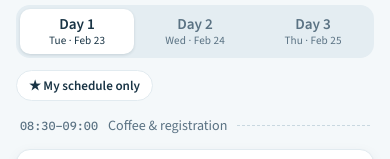
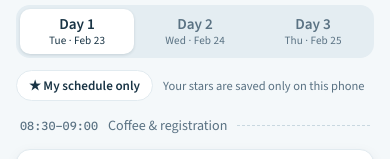
Before and after one commit to ibbrc2027/ibbrc2027.github.io, a plain HTML site: page index.html in a window 390 px wide. Shown: the part 255-414 px from the top of the page. Drawn offline with nearby package versions, Linux system fonts and the light colour scheme.

Commit message:
Program: note that starred talks are saved only on this phone
Small grey line next to the "My schedule only" button: "Your stars are saved only on this phone"
(stars are kept in the browser's local storage, not sent anywhere).

Co-Authored-By: Claude Opus 5.5 <noreply@anthropic.com>

```diff
--- a/index.html
+++ b/index.html
@@ -68,7 +68,8 @@ p.lede{color:var(--muted);margin:0 0 14px;max-width:65ch;font-size:.92rem}
 .daypick button small{font:500 .7rem/1.2 var(--body);letter-spacing:.01em}
 .daypick button[aria-pressed="true"]{background:var(--surface);color:var(--ink);box-shadow:0 1px 3px rgba(25,52,69,.15)}
 .daypick button .today{display:inline-block;width:6px;height:6px;border-radius:50%;background:var(--accent);margin-left:4px;vertical-align:middle}
-.filterbar{display:flex;gap:8px;align-items:center;margin:2px 0 12px;flex-wrap:wrap}
+.filterbar{display:flex;gap:4px 10px;align-items:center;margin:2px 0 12px;flex-wrap:wrap}
+.savenote{font-size:.78rem;color:var(--muted)}
 .chip{font:600 .82rem var(--body);border:1px solid var(--line);background:var(--surface);color:var(--ink);padding:6px 12px;border-radius:999px;cursor:pointer;touch-action:manipulation}
 .chip[aria-pressed="true"]{background:var(--accent);border-color:var(--accent);color:var(--on-accent)}
 /* Program */
@@ -250,7 +251,7 @@ function renderProgram(){
   const badge=x=>x==="now"?`<span class="live">Now</span>`:x==="next"?`<span class="live next">Next</span>`:"";
   return `<h1>Program</h1><p class="lede">Preliminary program: times and speakers may change. Tap ★ to build your own schedule.</p>
   <div class="daybar"><div class="daypick" role="group" aria-label="Choose day">${DAYS.map(x=>`<button data-day="${x.id}" aria-pressed="${x.id===d.id}">${x.label}<small>${x.date}${x.id===tid?`<span class="today" title="Today"></span>`:""}</small></button>`).join("")}</div></div>
-  <div class="filterbar"><button class="chip" id="onlyfav" aria-pressed="${onlyFav}">★ My schedule only</button></div>
+  <div class="filterbar"><button class="chip" id="onlyfav" aria-pressed="${onlyFav}">★ My schedule only</button><span class="savenote">Your stars are saved only on this phone</span></div>
   <div class="timeline">${slots.length?slots.map(([s,x])=>s.k==="break"
    ?`<div class="slot brk${x?" is-"+x:""}"><span class="time">${s.t}</span><span>${esc(s.title)}</span>${badge(x)}</div>`
    :`<div class="slot${x?" is-"+x:""}"><div class="block ${s.k}"><div class="head"><span>${s.t}</span>${s.kind?`<span class="dot">·</span><span class="kind">${esc(s.kind)}</span>`:""}${badge(x)}</div>${s.title?`<h2>${s.link?`<a href="${s.link}" style="color:inherit">${esc(s.title)}</a>`:esc(s.title)}</h2>`:""}
```
Also changed, not shown: speakers-b663ff.html (+3 -2 lines), src/site.html (+3 -2 lines).
